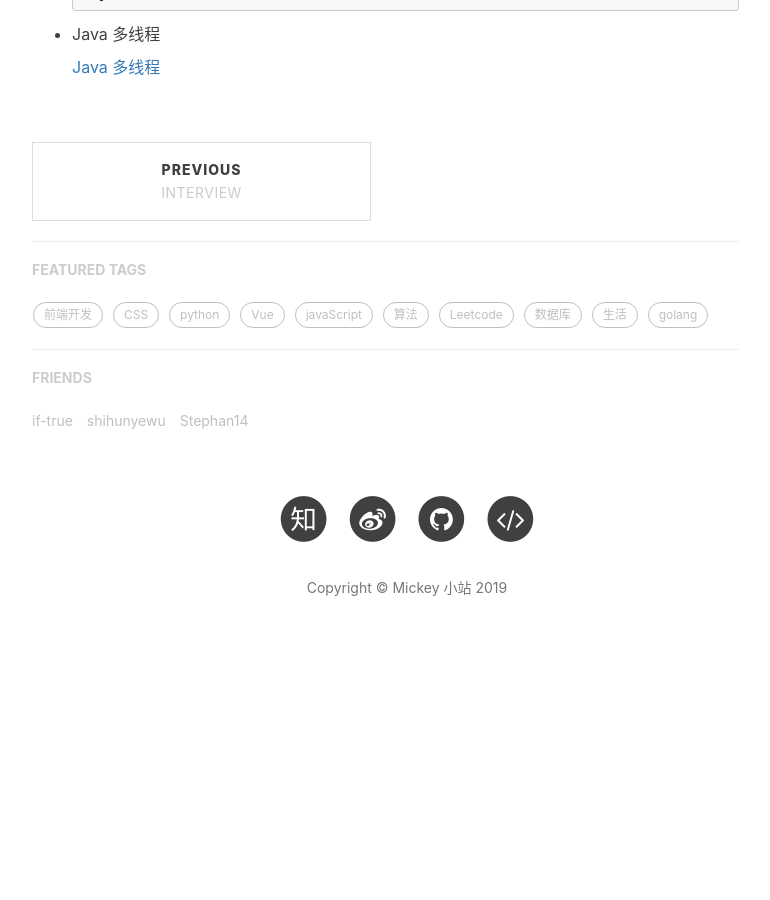
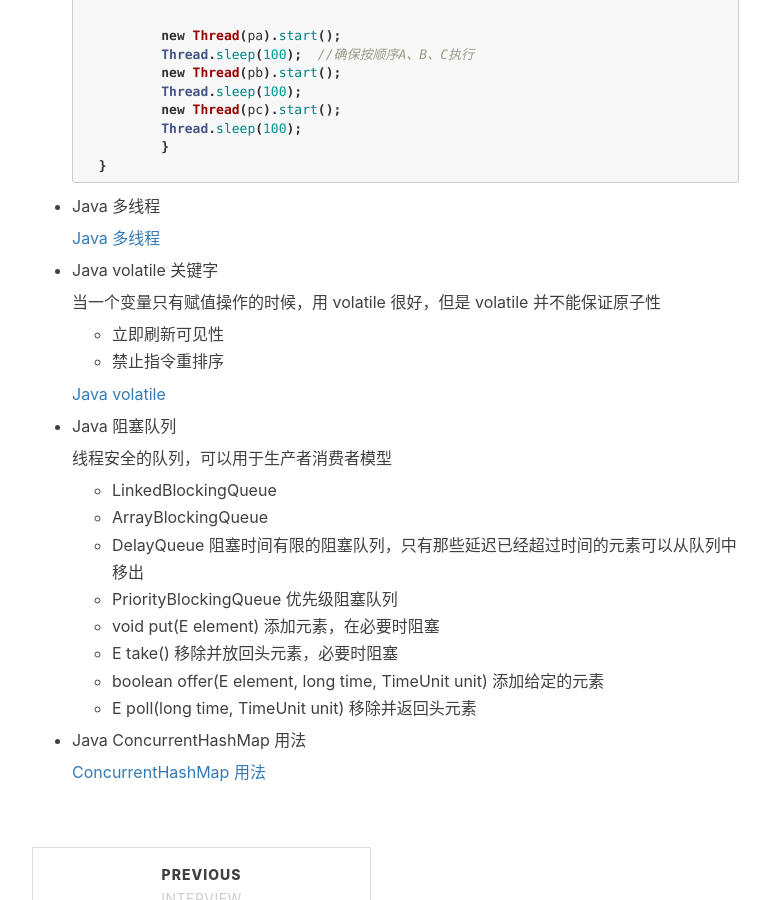
Before and after one commit to mickey0524/mickey0524.github.io, a Jekyll site: the page built from _posts/2019-03-21-begin-java.md, in a window 1280 px wide and 900 px high, scrolled down 3598 px. Shown: the whole window, without its empty margins (233-1003 px from the left). Built offline with Jekyll 4.4.1, drawn with Linux system fonts in a browser that asks for light colours; nearby versions of some CDN libraries; comment, search, counter and statistics services are not loaded; before the commit the page ends 4263 px from its top, so only the background shows below that; some of the changed text lies outside the part shown.

Commit message:
feat(java): update java

````diff
--- a/_posts/2019-03-21-begin-java.md
+++ b/_posts/2019-03-21-begin-java.md
@@ -103,6 +103,15 @@ tags:
 
 	* synchronized 调度的时候优先考虑优先级高的线程，ReentrantLock 可以设置锁为公平的
 	* 可以设置 Condition 一个或者多个条件锁，每个条件对象管理那些已经进入被保护的代码段但还不能运行的线程
+	* 在申请锁的时候，为了避免无休止等待，可以使用 tryLock 方法，在一段时候后，未获得锁，立即返回
+
+		```java
+		if (myLock.tryLock(100, TimeUnit.MILLISECONDS)) {
+			...
+		} else {
+			...
+		}
+		```
 
 * 当在 synchronized 中需要使用 wait()/notity()/notityAll() 的时候，使用 new Byte[0] 比 new Object 更加省空间
 
@@ -173,3 +182,29 @@ tags:
 * Java 多线程
 
 	[Java 多线程](https://blog.csdn.net/evankaka/article/details/44153709)
+
+* Java volatile 关键字
+
+	当一个变量只有赋值操作的时候，用 volatile 很好，但是 volatile 并不能保证原子性
+
+	* 立即刷新可见性
+	* 禁止指令重排序
+
+	[Java volatile](https://www.cnblogs.com/dolphin0520/p/3920373.html)
+
+* Java 阻塞队列
+
+	线程安全的队列，可以用于生产者消费者模型
+
+	* LinkedBlockingQueue
+	* ArrayBlockingQueue
+	* DelayQueue 阻塞时间有限的阻塞队列，只有那些延迟已经超过时间的元素可以从队列中移出
+	* PriorityBlockingQueue 优先级阻塞队列
+	* void put(E element) 添加元素，在必要时阻塞
+	* E take() 移除并放回头元素，必要时阻塞
+	* boolean offer(E element, long time, TimeUnit unit) 添加给定的元素
+	* E poll(long time, TimeUnit unit) 移除并返回头元素
+
+* Java ConcurrentHashMap 用法
+
+	[ConcurrentHashMap 用法](https://blog.csdn.net/zero__007/article/details/49833819)
````
